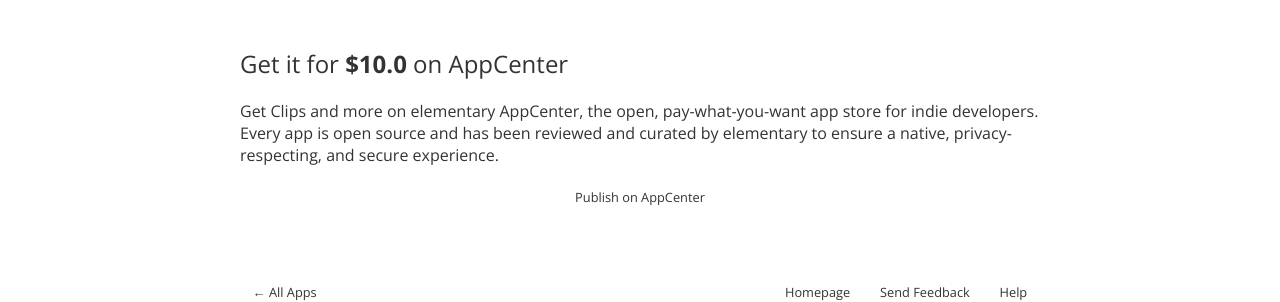
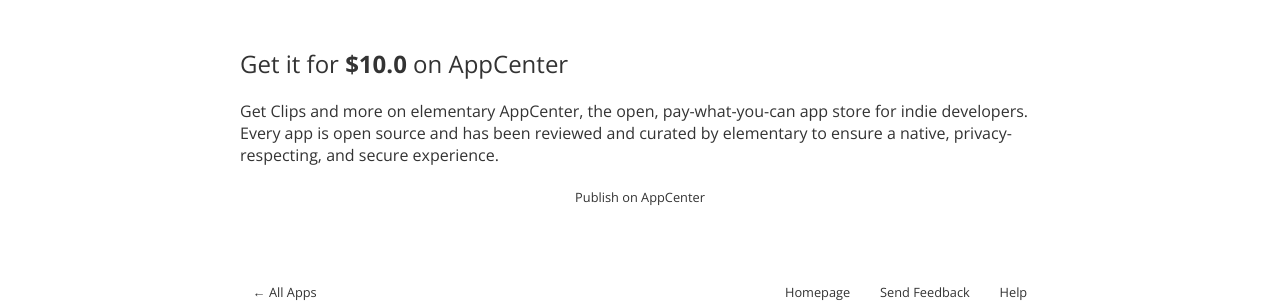
Before and after one commit to elementary/appcenter-web, a Jekyll site: the page built from _apps/com.github.hezral.clips.md, in a window 1280 px wide. Shown: the part 552-854 px from the top of the page. Built offline with Jekyll 4.4.1, drawn with Linux system fonts in a browser that asks for light colours; nearby versions of some CDN libraries.

Commit message:
Change verbiage to pay-what-you-can (#80)
* Update index.html

* Update app.html

```diff
--- a/_layouts/app.html
+++ b/_layouts/app.html
@@ -39,7 +39,7 @@ layout: default
 
     <section class="get-it constrain">
       <h2>Get it {% if page.price %}for <strong>${{ page.price }}</strong>{% endif %} on AppCenter</h2>
-      <p>Get {{ page.title }} and more on elementary AppCenter, the open, pay-what-you-want app store for indie developers. Every app is open source and has been reviewed and curated by elementary to ensure a native, privacy-respecting, and secure experience.</p>
+      <p>Get {{ page.title }} and more on elementary AppCenter, the open, pay-what-you-can app store for indie developers. Every app is open source and has been reviewed and curated by elementary to ensure a native, privacy-respecting, and secure experience.</p>
 
       {% include loki.html %}
       {% include hera.html %}
--- a/index.html
+++ b/index.html
@@ -9,7 +9,7 @@ color:
 <div class="home main constrain">
   <h1>AppCenter</h1>
   <h2>Made for elementary OS</h2>
-  <p>Get these {{ flatpak_apps | size }} curated apps and more on elementary AppCenter, the open, pay-what-you-want app store for indie developers. Each is open source and has been reviewed and curated by elementary to ensure a native, privacy-respecting, and secure experience.</p>
+  <p>Get these {{ flatpak_apps | size }} curated apps and more on elementary AppCenter, the open, pay-what-you-can app store for indie developers. Each is open source and has been reviewed and curated by elementary to ensure a native, privacy-respecting, and secure experience.</p>
 </div>
 
 <div class="home apps">
```
